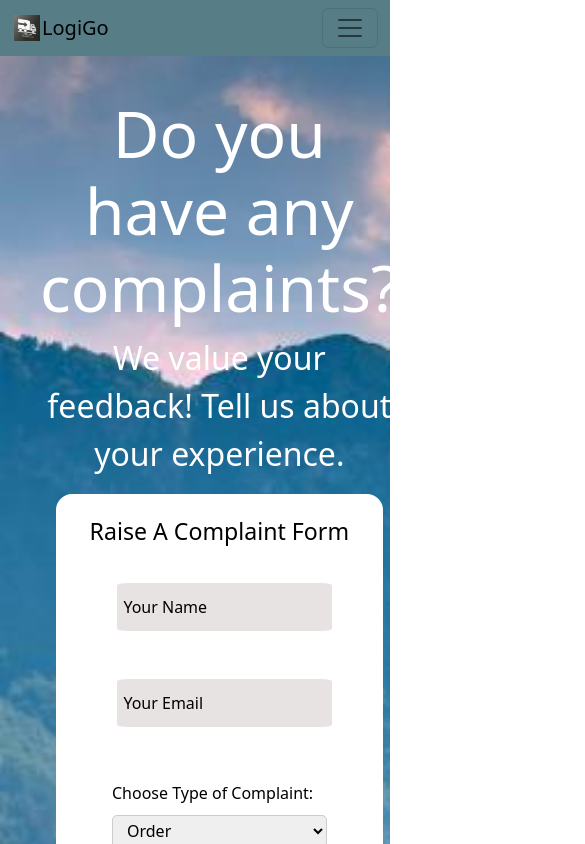
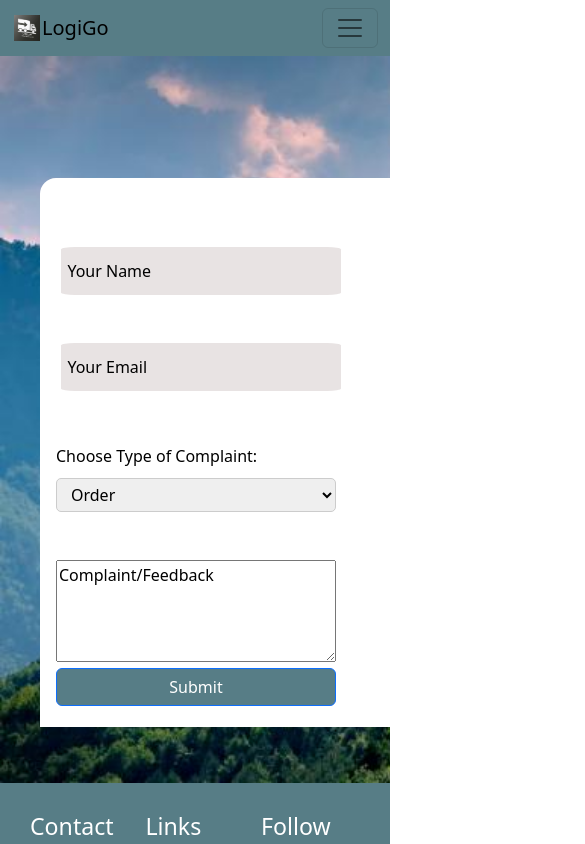
Before and after one commit to mitrya/ONDC-LOGISTICS-BAP, a React (Vite) app in the folder client/: page /grievance in a window 390 px wide. Shown: the top 844 px of the page, 585 px wide, since content can reach past the window. Built offline with nearby package versions, Linux system fonts and the light colour scheme.

Commit message:
Update grievance.styles.css

```diff
--- a/client/src/components/grievance/grievance.styles.css
+++ b/client/src/components/grievance/grievance.styles.css
@@ -1,4 +1,4 @@
-.grievance-container-fluid{
+.grievance-container-fluid {
     padding: 1em;
     margin: auto;
     align-items: center;
@@ -8,40 +8,45 @@
     flex-direction: row;
     background-image: url('/shutterstock_1469983160.jpg');
     background-size: cover;
-    padding:40px;
+    padding: 40px;
     margin: 0;
     top: 0;
     left: 0;
-    width:100%;
-
+    width: 100%;
   }
 
-.gform-cont{
+  .gform-cont {
+    flex-basis: 30%;
     background-color: white;
     color: black;
     padding: 1.5em;
     border-radius: 1em;
     margin: 1em;
+    margin-right: 0px;
+    align-self: right;
+    margin-left: 300px;
+  }
 
-
-}
-.gform{
+  .gform {
     background-color: white;
     margin: 1em;
-    /* right: 2em; */
     padding: 1em;
-    /* width:95%;
-    height:50%; */
     text-align: center;
   }
 
-.promotion h1{
-    font-size: 4rem;
+  .promotion {
+    flex-basis: 70%;
+    width: 100%;
+    margin-left: 60px;
+  }
+
+  .promotion h1 {
+    font-size: 5.5rem;
     font-weight: 15px;
     color: white;
   }
 
-.promotion-sub span{
+  .promotion-sub span {
     font-size: 2rem;
     font-weight: 10px;
     color: white;
@@ -54,22 +59,52 @@
     background-color: transparent;
     display: block;
     margin-bottom: 2.7rem;
-    /* margin-bottom: 2.7rem; */
     width: 100%;
     color: black;
     height: 2rem;
     padding-left: 0.4rem;
     margin-bottom: 2em;
+  }
+
+  #gform #Submit-complaint {
+    padding-top: 30px;
+    background-color: green;
+    color: white;
+  }
+
+  ::placeholder {
+    color: black;
+    opacity: 1;
+  }
+
+  @media (max-width:700px){
+    .gform-cont{
+        margin:0px;
+        padding:0;
+        width:400vw;
+        padding-top: 10px;
+        margin-top: 10px;
+    }
+    .gform{
+        width:80vw;
+        margin-left: 0px;
+        padding-top: 10px;
 
     }
+    .promotion {
+        margin:0;
+        padding:0;
 
-#gform{
-  padding-top: 30px;
-  background-color: green;
-  color:white
+
     }
-
-::placeholder { /* Chrome, Firefox, Opera, Safari 10.1+ */
-    color: black;
-    opacity: 1; /* Firefox */
+    .promotion h1{
+        font-size: 40px;
+        margin:0;
+        padding:0;
     }
+    .promotion-sub span{
+        font-size: 15px;
+        margin:0;
+        padding:0;
+    }
+  }
```
Lines whose indentation alone changed are shown as unchanged.
